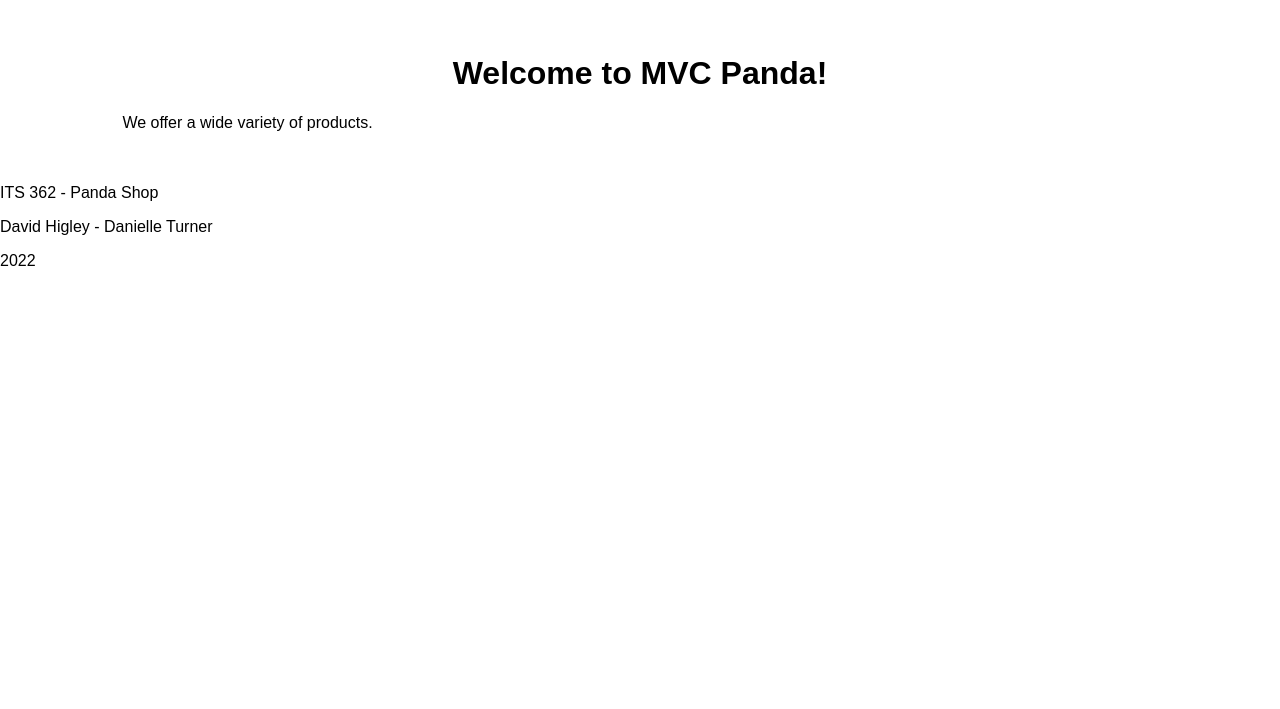
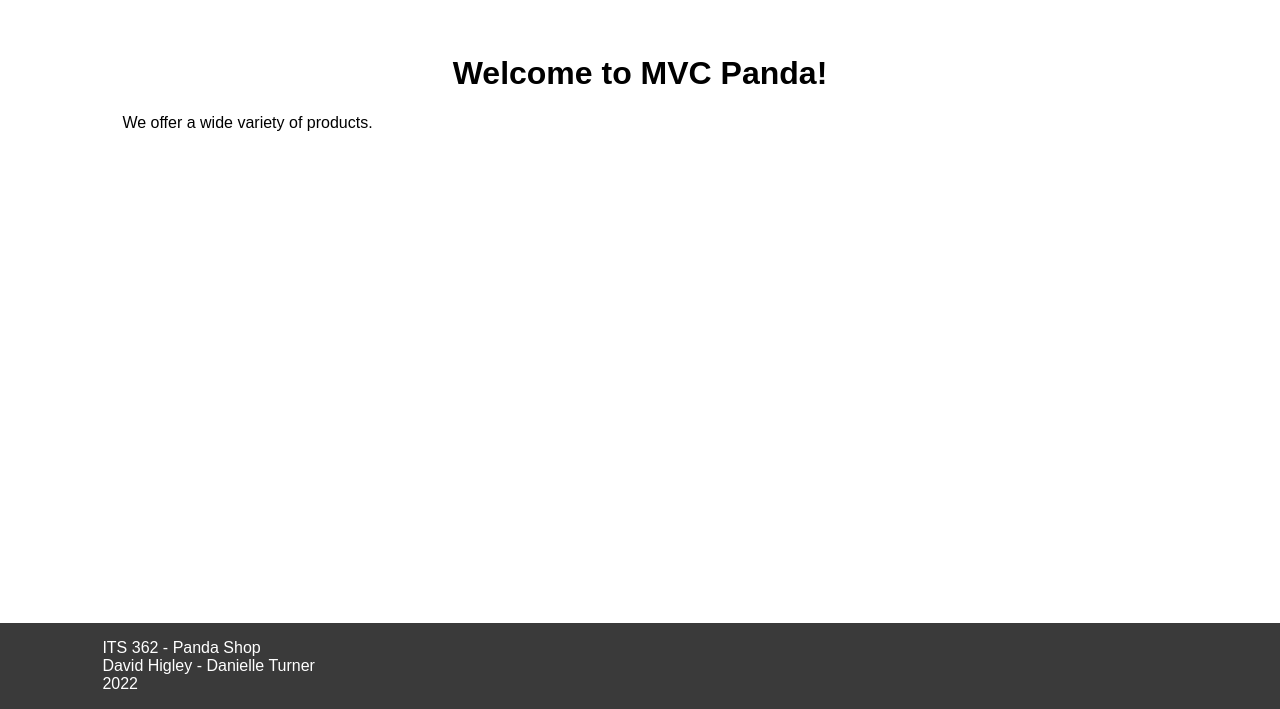
Before and after one commit to MrH100000/Panda, a PHP site: page / in a window 1280 px wide. Shown: the part 91-800 px from the top of the page. Run offline with PHP 8.4, Linux system fonts and the light colour scheme.

Commit message:
Update navbar/footer

```diff
--- a/panda.css
+++ b/panda.css
@@ -5,6 +5,10 @@
 body {
     margin: 0px;
     font-family: sans-serif;
+}
+
+html, body {
+    height: 100%;
 }
 
 nav.navbar {
@@ -54,8 +58,34 @@ nav.navbar {
 }
 
 
+
+.page {
+    min-height: 100%;
+    display: flex;
+    flex-direction: column;
+    align-items: stretch;
+}
+
+.navbar, .main, .footer {
+    flex-shrink: 0;
+}
+
 .main {
     margin-left: 8vw;
     margin-right: 8vw;
     padding: 20px;
+    flex-grow: 1;
 }
+
+
+.footer {
+    /* background-image: url(images/background.jpg); */
+    /* background-size: 500px; */
+    background-color: #3a3a3a;
+}
+
+.footer > .footer-content {
+    margin-left: 8vw;
+    margin-right: 8vw;
+    color: #fff;
+}
--- a/view/partials/footer.php
+++ b/view/partials/footer.php
@@ -1,8 +1,13 @@
     </div>
     <div class="footer">
-        <p>ITS 362 - Panda Shop </p>
-        <p>David Higley - Danielle Turner </p>
-        <p> <?php echo date("Y"); ?></p>
+        <div class="footer-content">
+            <p>ITS 362 - Panda Shop
+            <br>
+            David Higley - Danielle Turner
+            <br>
+            <?php echo date("Y"); ?></p>
+        </div>
+    </div>
     </div>
 </body>
 </html>
--- a/view/partials/header.php
+++ b/view/partials/header.php
@@ -8,6 +8,7 @@
 </head>
 
 <body>
+<div class="page">
 <nav class="navbar">
     <a href="/" class="logo">
       <img src="images/logo-rounded.png" alt="logo">
```
